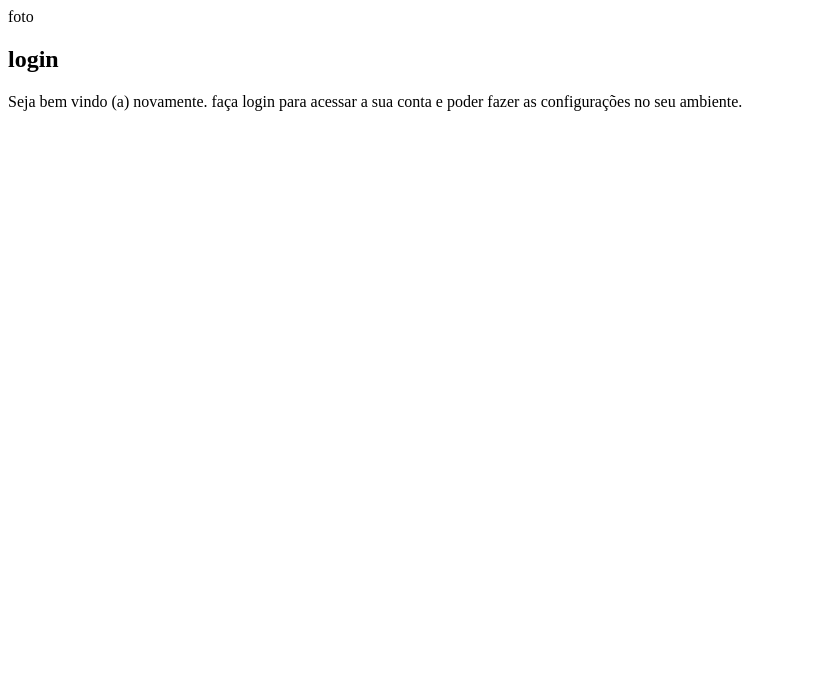
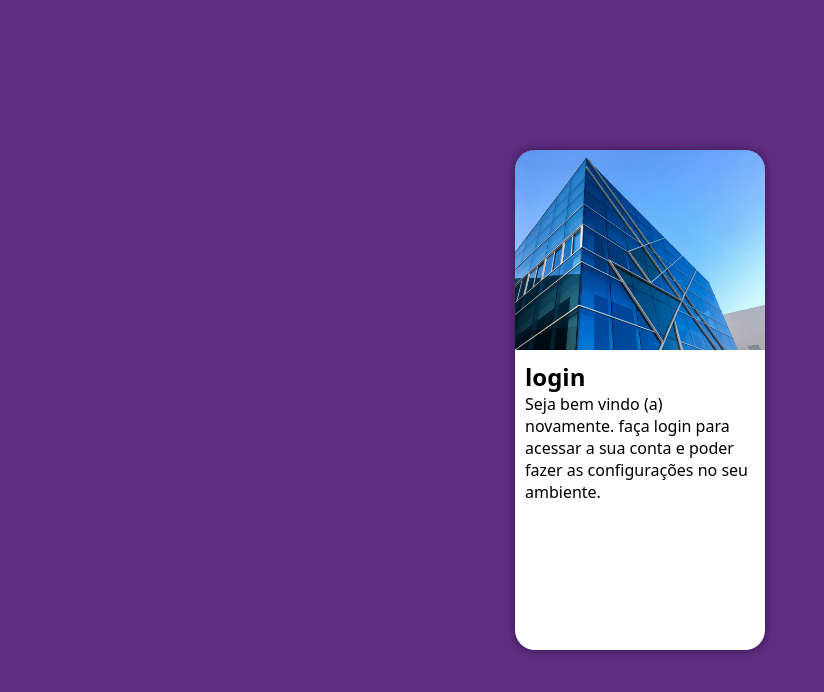
Before and after one commit to NoelyGangello/projeto-login, a plain HTML site: page index.html in a window 1280 px wide. Shown: the whole page, without its empty margins (0-824 px from the left). Drawn offline with Linux system fonts and the light colour scheme.

Commit message:
ja centralizei minha imagem

```diff
--- a/estilo/style.css
+++ b/estilo/style.css
@@ -1,8 +1,56 @@
 
 
-/*
- Paleta de cores
-/*
 
-verde: #49a09d
-lilás: 5f2c82
+ /* Paleta de cores */
+
+
+/* verde: #49a09d */
+/* lilás: 5f2c82 */
+
+* {
+   font-family: system-ui, -apple-system, BlinkMacSystemFont, 'Segoe UI', Roboto, Oxygen, Ubuntu, Cantarell,
+   'Open Sans', 'Helvetica Neue', sans-serif;
+   padding: 0px;
+   margin: 0px;
+   box-sizing: border-box;
+
+}
+
+body, html {
+   background-color: #5f2c82;
+   height: 100vh;
+   width: 100vw;
+}
+
+main {
+   position: relative;
+   height: 100vh;
+   width: 100vw;
+}
+
+section#login {
+   background-color: white;
+   width: 250px;
+   height: 500px;
+   border-radius: 20px;
+   position: absolute;
+   top: 50%;
+   left: 50%;
+   transform: translate( -50%, -50% );
+   overflow: hidden;
+   box-shadow: 0px 0px 10px rgba(0, 0, 0, 0.461);
+}
+
+section#login > div#imagem {
+   display: block;
+   background: #5f2c82 url( ../imagens/pexels-ga-huy-135599-410696.jpg ) no-repeat ;
+   height: 200px;
+   background-size: cover;
+   background-position: left-bottom;
+
+}
+
+section#login > div#formulario {
+   display: block;
+   padding: 10px;
+}
--- a/index.html
+++ b/index.html
@@ -12,7 +12,7 @@
    <main>
       <section id="login">
          <div id="imagem">
-            foto
+
          </div>
 
          <div id="formulario">
```
